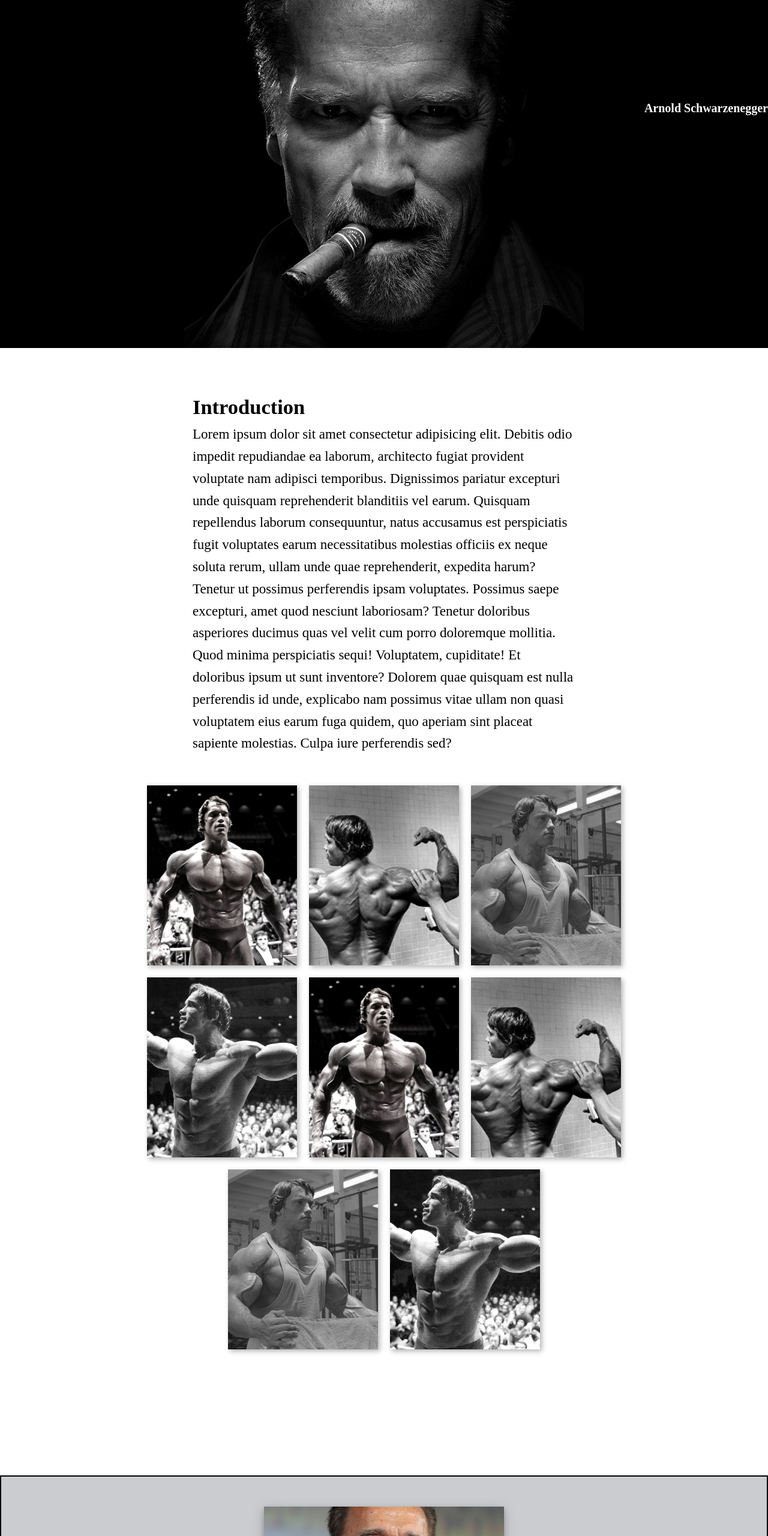
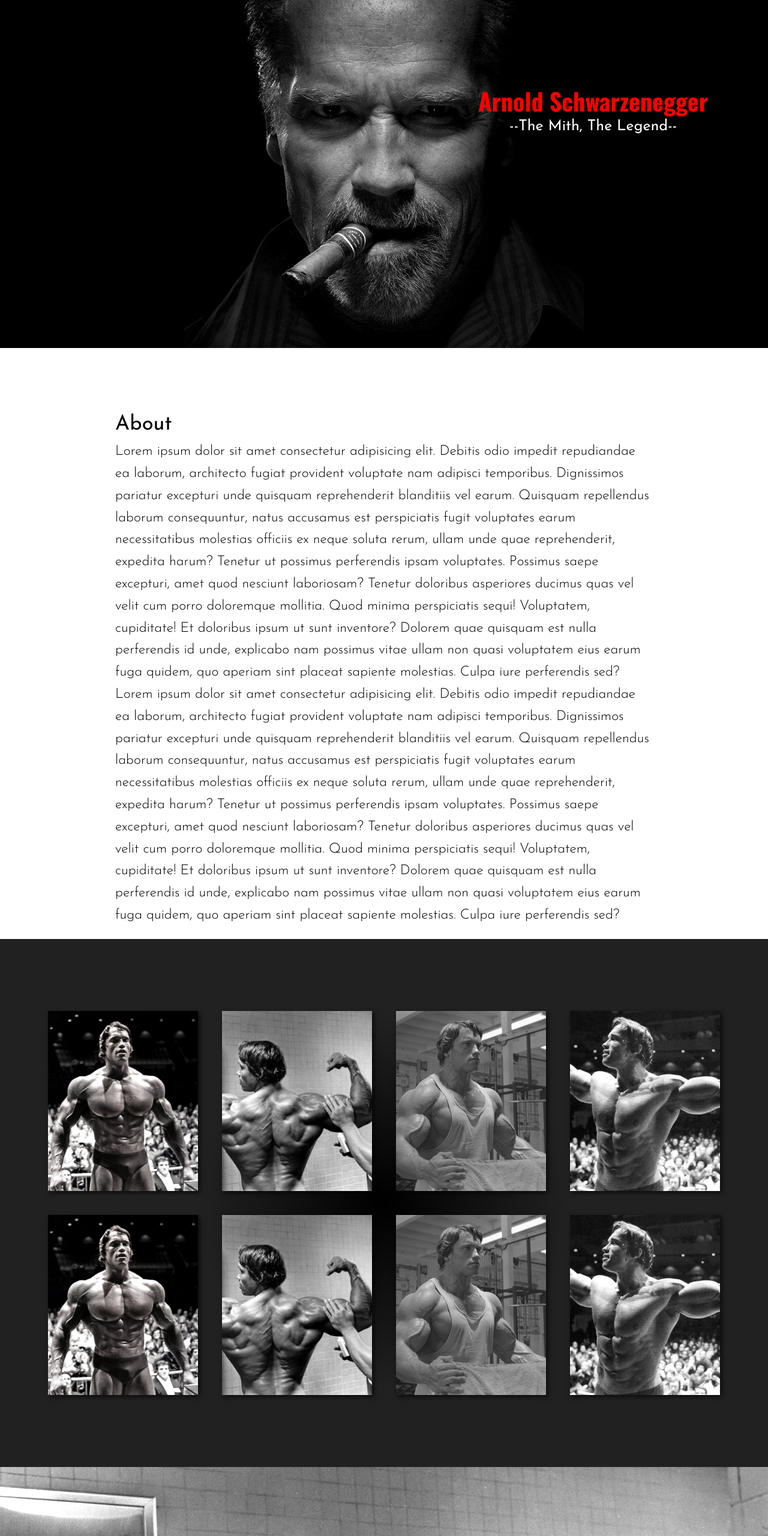
Before and after one commit to CallensJ/Arnold-Tribute, a plain HTML site: page index.html in a window 1280 px wide. Shown: the part 220-2780 px from the top of the page at 60% size. Drawn offline with nearby package versions, Linux system fonts and the light colour scheme.

Commit message:
challenge complete

```diff
--- a/index.html
+++ b/index.html
@@ -16,48 +16,89 @@
   <body>
     <div id="container">
       <header id="hero-section">
-        <h1 id="title">
-          <span>Arnold</span>
-          Schwarzenegger
-
+        <div class="title">
+          <h1 id="title">Arnold Schwarzenegger</h1>
+          <span class="subtitle">--The Mith, The Legend--</span>
+        </div>
       </header>
-      <section id ="about">
+      <section id="about">
         <div class="introduction">
-          <h2>Introduction</h2>
-          <p>Lorem ipsum dolor sit amet consectetur adipisicing elit. Debitis odio impedit repudiandae ea laborum, architecto fugiat provident voluptate nam adipisci temporibus. Dignissimos pariatur excepturi unde quisquam reprehenderit blanditiis vel earum.
-          Quisquam repellendus laborum consequuntur, natus accusamus est perspiciatis fugit voluptates earum necessitatibus molestias officiis ex neque soluta rerum, ullam unde quae reprehenderit, expedita harum? Tenetur ut possimus perferendis ipsam voluptates.
-          Possimus saepe excepturi, amet quod nesciunt laboriosam? Tenetur doloribus asperiores ducimus quas vel velit cum porro doloremque mollitia. Quod minima perspiciatis sequi! Voluptatem, cupiditate! Et doloribus ipsum ut sunt inventore?
-          Dolorem quae quisquam est nulla perferendis id unde, explicabo nam possimus vitae ullam non quasi voluptatem eius earum fuga quidem, quo aperiam sint placeat sapiente molestias. Culpa iure perferendis sed?
+          <h2>About</h2>
+          <p>
+            Lorem ipsum dolor sit amet consectetur adipisicing elit. Debitis
+            odio impedit repudiandae ea laborum, architecto fugiat provident
+            voluptate nam adipisci temporibus. Dignissimos pariatur excepturi
+            unde quisquam reprehenderit blanditiis vel earum. Quisquam
+            repellendus laborum consequuntur, natus accusamus est perspiciatis
+            fugit voluptates earum necessitatibus molestias officiis ex neque
+            soluta rerum, ullam unde quae reprehenderit, expedita harum? Tenetur
+            ut possimus perferendis ipsam voluptates. Possimus saepe excepturi,
+            amet quod nesciunt laboriosam? Tenetur doloribus asperiores ducimus
+            quas vel velit cum porro doloremque mollitia. Quod minima
+            perspiciatis sequi! Voluptatem, cupiditate! Et doloribus ipsum ut
+            sunt inventore? Dolorem quae quisquam est nulla perferendis id unde,
+            explicabo nam possimus vitae ullam non quasi voluptatem eius earum
+            fuga quidem, quo aperiam sint placeat sapiente molestias. Culpa iure
+            perferendis sed?
+          </p>
+          <p>
+            Lorem ipsum dolor sit amet consectetur adipisicing elit. Debitis
+            odio impedit repudiandae ea laborum, architecto fugiat provident
+            voluptate nam adipisci temporibus. Dignissimos pariatur excepturi
+            unde quisquam reprehenderit blanditiis vel earum. Quisquam
+            repellendus laborum consequuntur, natus accusamus est perspiciatis
+            fugit voluptates earum necessitatibus molestias officiis ex neque
+            soluta rerum, ullam unde quae reprehenderit, expedita harum? Tenetur
+            ut possimus perferendis ipsam voluptates. Possimus saepe excepturi,
+            amet quod nesciunt laboriosam? Tenetur doloribus asperiores ducimus
+            quas vel velit cum porro doloremque mollitia. Quod minima
+            perspiciatis sequi! Voluptatem, cupiditate! Et doloribus ipsum ut
+            sunt inventore? Dolorem quae quisquam est nulla perferendis id unde,
+            explicabo nam possimus vitae ullam non quasi voluptatem eius earum
+            fuga quidem, quo aperiam sint placeat sapiente molestias. Culpa iure
+            perferendis sed?
           </p>
         </div>
-        <div class="cards">
-          <img src="./images/image-1.jpg" alt="Sample photo">
-          <img src="./images/image-2.webp"alt="Sample photo">
-          <img src="./images/image-3.jpg" alt="Sample photo">
-          <img src="./images/image-4.jpg" alt="Sample photo">
-          <img src="./images/image-1.jpg" alt="Sample photo">
-          <img src="./images/image-2.webp"alt="Sample photo">
-          <img src="./images/image-3.jpg" alt="Sample photo">
-          <img src="./images/image-4.jpg" alt="Sample photo">
+        <section id="gallery">
+          <div class="cards">
+            <img src="./images/image-1.jpg" alt="Sample photo" />
+            <img src="./images/image-2.webp" alt="Sample photo" />
+            <img src="./images/image-3.jpg" alt="Sample photo" />
+            <img src="./images/image-4.jpg" alt="Sample photo" />
+            <img src="./images/image-1.jpg" alt="Sample photo" />
+            <img src="./images/image-2.webp" alt="Sample photo" />
+            <img src="./images/image-3.jpg" alt="Sample photo" />
+            <img src="./images/image-4.jpg" alt="Sample photo" />
+          </div>
+        </section>
+        <section id="quote"></section>
+      </section>
 
+      <main id="main">
+        <div id="card">
+          <figure id="img-div">
+            <img
+              src="./images/arnold-schwarzenegger_a986.webp"
+              alt="Trulli"
+              id="image"
+            />
+            <figcaption id="img-caption">
+              <h2 class="img-title">Fig 1:  Arnold 2016.</h2>
+              <p id="tribute-info">
+                Lorem ipsum dolor sit amet consectetur adipisicing elit. Debitis
+                odio impedit repudiandae ea laborum, architecto fugiat provident
+                voluptate nam adipisci temporibus. Dignissimos pariatur
+                excepturi unde quisquam reprehenderit blanditiis vel earum.
+                Quisquam repellendus laborum consequuntur, natus accusamus est
+                perspiciatis fugit voluptates earum necessitatibus molestias
+                officiis ex neque soluta rerum, ullam unde quae reprehenderit,
+                expedita harum? Tenetur ut possimus perferendis ipsam
+                voluptates.
+              </p>
 
-        </div>
-      </section>
-      <section id="chronology">
-      <main id="main">
-        <figure id="img-div">
-          <img src="./images/arnold-schwarzenegger_a986.webp" alt="Trulli" id="image">
-          <figcaption id="img-caption">Fig.1 - Trulli, Puglia, Italy.</figcaption>
-        </figure>
-        <div id="tribute-info">
-          <h2>Somes Dates</h2>
-            <ul>
-                <li>Date</li>
-                <li>Date</li>
-                <li>Date</li>
-                <li>Date</li>
-            </ul>
-            <a href="#" id="tribute-link" target="_blank">wiki</a>
+              <a href="#" id="tribute-link" target="_blank">READ MORE</a>
+            </figcaption>
+          </figure>
         </div>
       </main>
     </div>
--- a/styles.css
+++ b/styles.css
@@ -1,15 +1,18 @@
-* {
+*{
   margin: 0;
   padding: 0;
   box-sizing: border-box;
+
 }
-
 html {
   font-size: 62.5%;
-  box-sizing: border-box;
 }
 
 
+body{
+  font-family: "Josefin Sans", sans-serif;
+
+}
 
 #hero-section {
   height: 100vh;
@@ -23,63 +26,121 @@
   justify-content: flex-end;
 }
 
+.title{
+  text-align: center;
+  margin-right: 10rem;
+  position: relative;
+
+}
 #title {
   color: #ffffff;
+  font-family: "Oswald", sans-serif;
+  font-size: 4rem;
+  font-weight: 700;
+  color: red;
+  text-align: center;
+
+}
+
+@keyframes flip {
+  0%,80% {
+    transform: rotateY(360deg)
+  }
+}
+.subtitle {
+  color: #fff;
+  font-size: 2.5rem;
+
 
 }
 
 /*--------------------ABOUT SECTION--------------------------------*/
 
 #about {
-
-  margin-top: 5rem;
-
+  margin-top: 10rem;
 }
 #about .introduction {
   background: #fff;
-  border: 1px solid #fff;
-  font-family: "IM Fell French Canon Pro";
+  font-family: 'Josefin Sans', sans-serif;
   font-size: 2.3rem;
-  padding: 2rem 25%;
+  width: 70%;
+  max-width: 100%;
+  margin: 0 auto;
   line-height: 1.6;
   margin-bottom: 2rem;
+  font-weight: 300;
 }
+.introduction h2{
+  font-weight: 400;
+}
+
+
+/*--------------------GALLERY SECTION--------------------------------*/
+#gallery{
+  background: rgb(0,0,0);
+  background: radial-gradient(circle, rgba(0,0,0,1) 0%, rgba(34,33,33,1) 40%);
+  height: auto;
+}
+
 .cards {
   display: flex;
   flex-wrap: wrap;
   align-items: flex-start;
   flex-direction: row;
-    max-width: 80%;
-    margin: 0 auto;
+  align-items: center;
   justify-content: center;
-    margin-bottom: 10rem;
+  padding-top: 10rem;
+  padding-bottom: 10rem;
 }
 .cards img {
   width: 250px;
   height: 300px;
-    margin: 10px;
-    box-shadow: 3px 3px 8px 0px rgba(0,0,0,0.3);
+  margin: 2rem;
+  box-shadow: 3px 3px 8px 0px rgba(1, 1, 1, 0.7);
   object-fit: cover;
+  transition-duration: 0.3s;
+  transition-property: transform, scale;
+  scale:(1);
+}
+.cards img:hover {
+  transform: rotate(5deg);
+  scale: 1.1;
+}
 
+/*--------------------QUOTE SECTION--------------------------------*/
+#quote{
+  background-image: url('./images/image-2.webp');
+  background-repeat: no-repeat;
+  background-position: center;
+  background-size: cover;
+  height: 100vh;
+  background-attachment: fixed;
 }
-/*--------------------CHRONOLOGY SECTION--------------------------------*/
 
-#chronology {
-    padding-top: 5rem;
-    background-color:#cacccf;
-    border: 2px solid black;
-    margin-top: 20rem;
+
+/*----------------------------------------------------------------*/
+
+#card{
+  box-shadow: 0 4px 8px 0 rgba(0,0,0,0.2);
+  transition: 0.3s;
 }
 #main {
-  width: 400px;
-  margin: 0 auto;
+  max-width: 100%;
+  height: auto;
+  margin-top: 10rem;
+  margin-bottom: 10rem;
+  display: flex;
+  justify-content: space-evenly;
+
 }
 
 #img-div {
   text-align: center;
-    width: 100%;
+  width: 400px;
   background-color: white;
-    box-shadow: 0 4px 8px 0 rgba(0, 0, 0, 0.2), 0 6px 20px 0 rgba(0, 0, 0, 0.19);
+  box-shadow: 0 4px 8px 0 rgba(1, 0.5, 0.5, 0.2),
+    0 6px 20px 0 rgba(1, 0.5, 0.5, 0.19);
+    border-radius: 15px;
 }
 
 #image {
@@ -93,3 +154,16 @@
   font-size: 1.3rem;
   font-weight: bold;
 }
+#tribute-info {
+  padding: 2rem;
+  text-align: justify;
+  margin-bottom: 2rem;
+}
+
+#tribute-link {
+  padding: 1rem 3rem;
+  border: 1px solid black;
+  margin-top: 1rem;
+  text-decoration: none;
+  color: #000000;
+}
```
Also changed, not shown: .firstscreen.png (added). Lines whose indentation alone changed are shown as unchanged.
